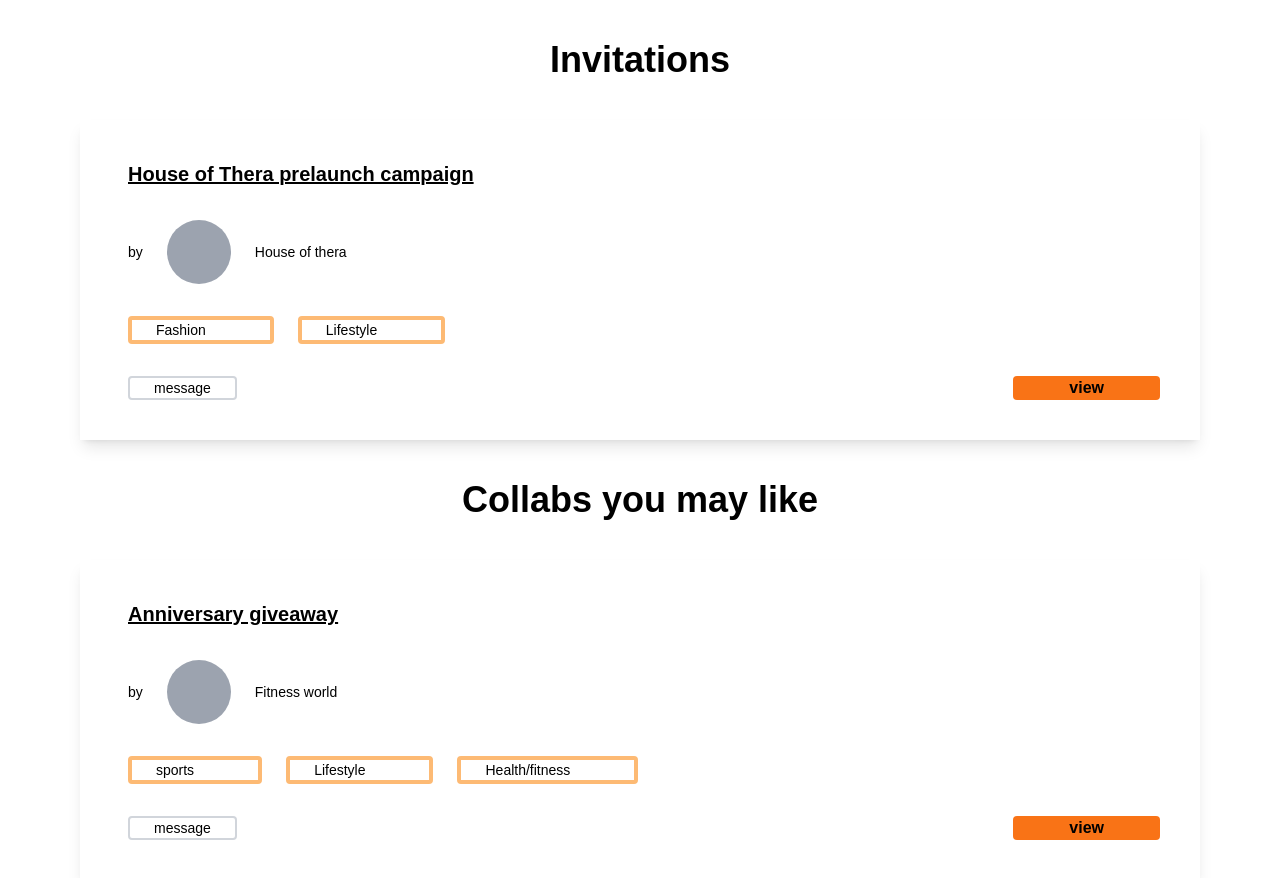
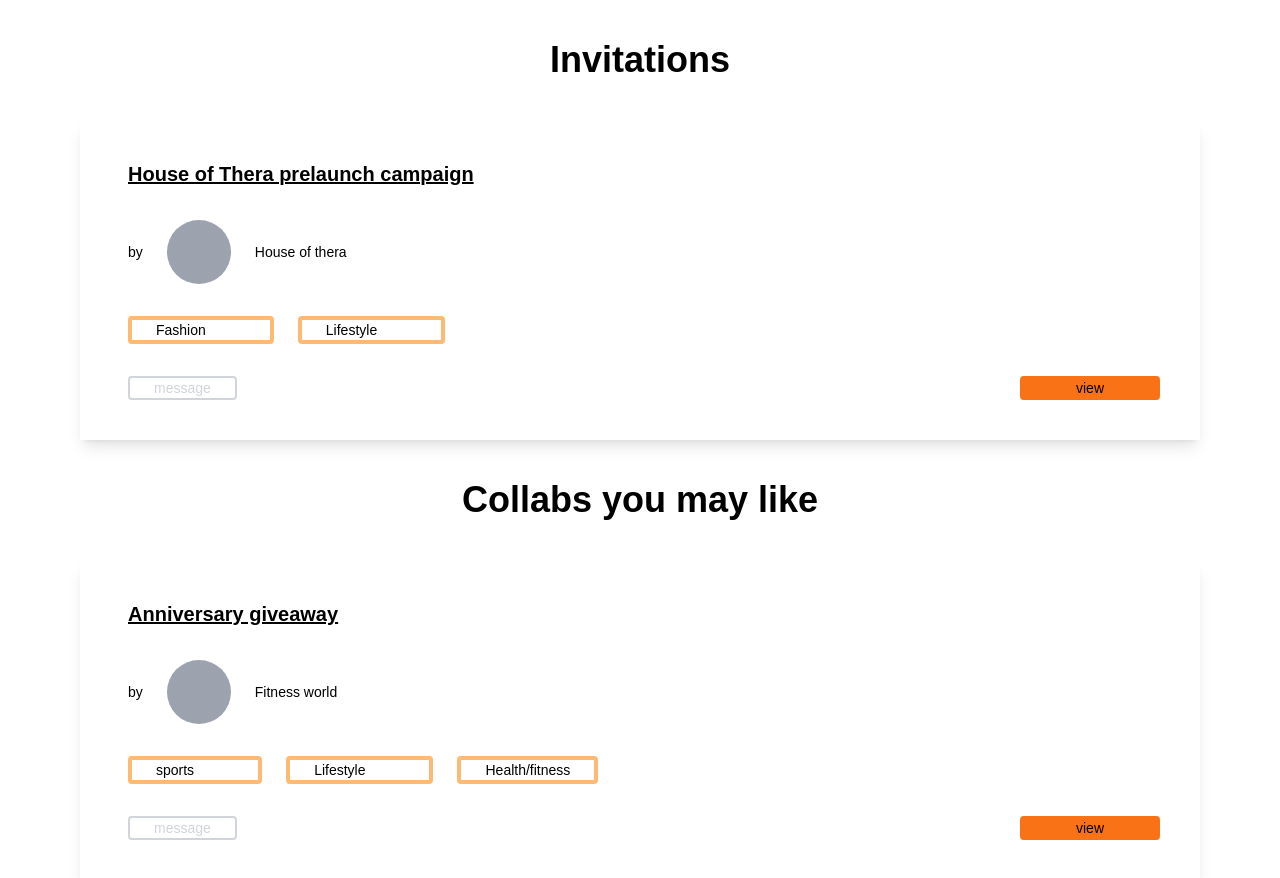
Before and after one commit to STRATIFI-Bravo-Startup-3/Stratifi-React, a React (Create React App) app in the folder stratifi-app/: page /influencers in a window 1280 px wide. Built offline with nearby package versions, Linux system fonts and the light colour scheme.

Commit message:
influence secondPart

```diff
--- a/stratifi-app/src/pages/Influencers.jsx
+++ b/stratifi-app/src/pages/Influencers.jsx
@@ -29,15 +29,16 @@ const Influencers = () => {
           </div>
           {/* Second Button */}
           <div className="flex flex-col gap-2 md:justify-between md:flex-row mt-6 ">
-            <button className="bg-transparent hover:bg-gray-500 text-gray hover:text-gray  px-6   border-gray-300 hover:border-transparent rounded mr-4 text-sm border-2 font-medium ">
+            <button className="bg-transparent hover:bg-gray-500 text-gray-300 hover:text-gray  px-6   border-gray-300 hover:border-transparent rounded mr-4 text-sm border-2 font-medium ">
               message
             </button>
-            <button className="bg-orange-500 hover:bg-orange-700 text-black font-bold  px-14 rounded">
+            <button className="bg-orange-500 hover:bg-orange-700 text-black font-normal  md:px-14 rounded text-sm">
               view
             </button>
           </div>
         </div>
       </div>
+
       {/* Second Section */}
       <div className=" px-20  mx-auto mt-10  container">
         {/* <!-- Heading --> */}
@@ -63,16 +64,16 @@ const Influencers = () => {
             <button className="bg-transparent hover:bg-orange-500 text-black  hover:text-black  px-6 pr-16  border-orange-300 hover:border-transparent rounded mr-4 text-sm border-4 font-medium">
               Lifestyle
             </button>
-            <button className="bg-transparent hover:bg-orange-500 text-black  hover:text-black  px-6 pr-16  border-orange-300 hover:border-transparent rounded mr-4 text-sm border-4 font-medium">
+            <button className="bg-transparent hover:bg-orange-500 text-black  hover:text-black md:px-6 pr-16  border-orange-300 hover:border-transparent rounded mr-4 text-sm border-4 font-medium">
               Health/fitness
             </button>
           </div>
           {/* Second Button */}
           <div className="flex flex-col gap-2 md:justify-between md:flex-row mt-6 ">
-            <button className="bg-transparent hover:bg-gray-500 text-gray hover:text-gray  px-6   border-gray-300 hover:border-transparent rounded mr-4 text-sm border-2 font-medium ">
+            <button className="bg-transparent hover:bg-gray-500 text-gray-300 hover:text-gray  px-6   border-gray-300 hover:border-transparent rounded mr-4 text-sm border-2 font-medium ">
               message
             </button>
-            <button className="bg-orange-500 hover:bg-orange-700 text-black font-bold  px-14 rounded">
+            <button className="bg-orange-500 hover:bg-orange-700 text-black font-normal  md:px-14 rounded text-sm">
               view
             </button>
           </div>
```
